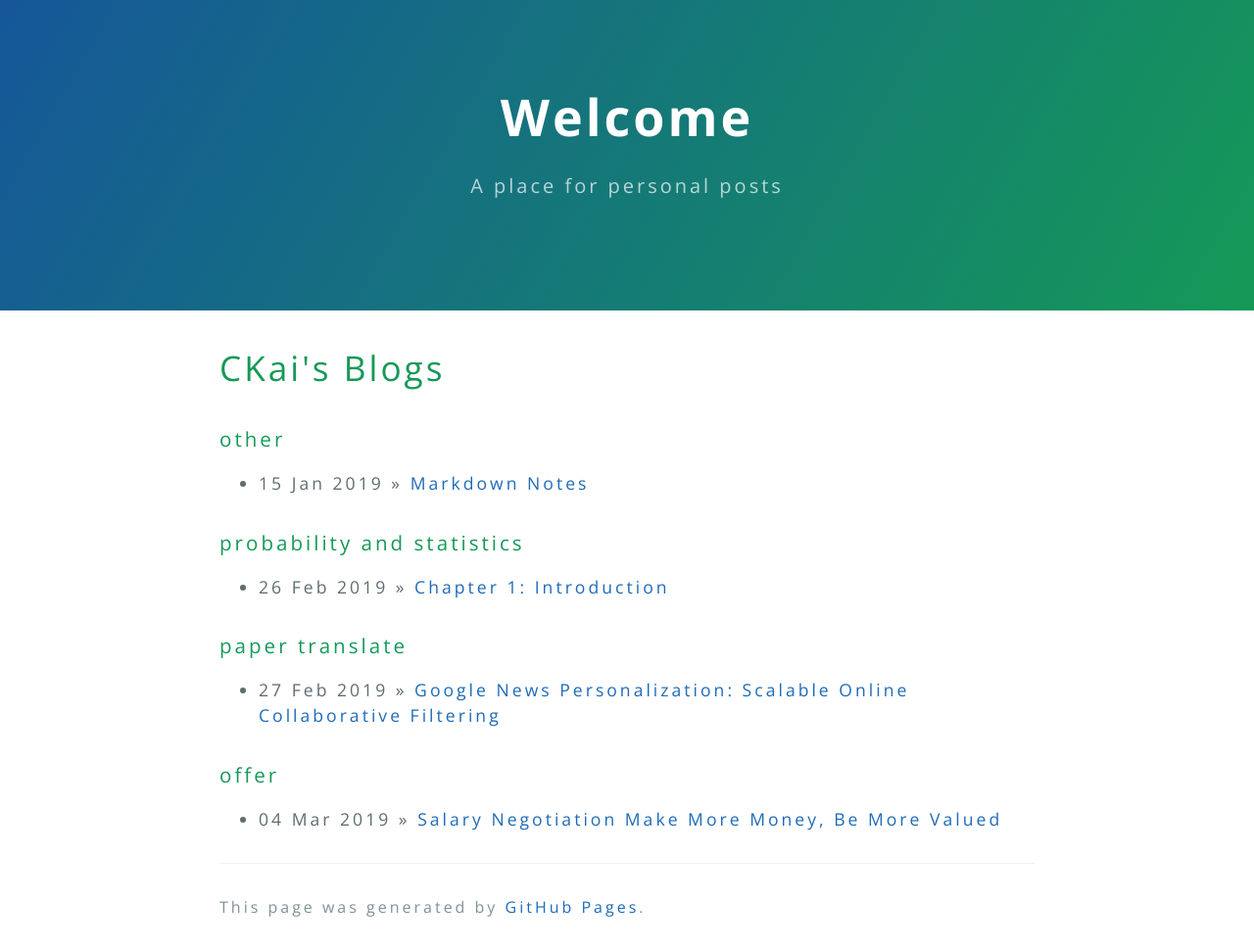
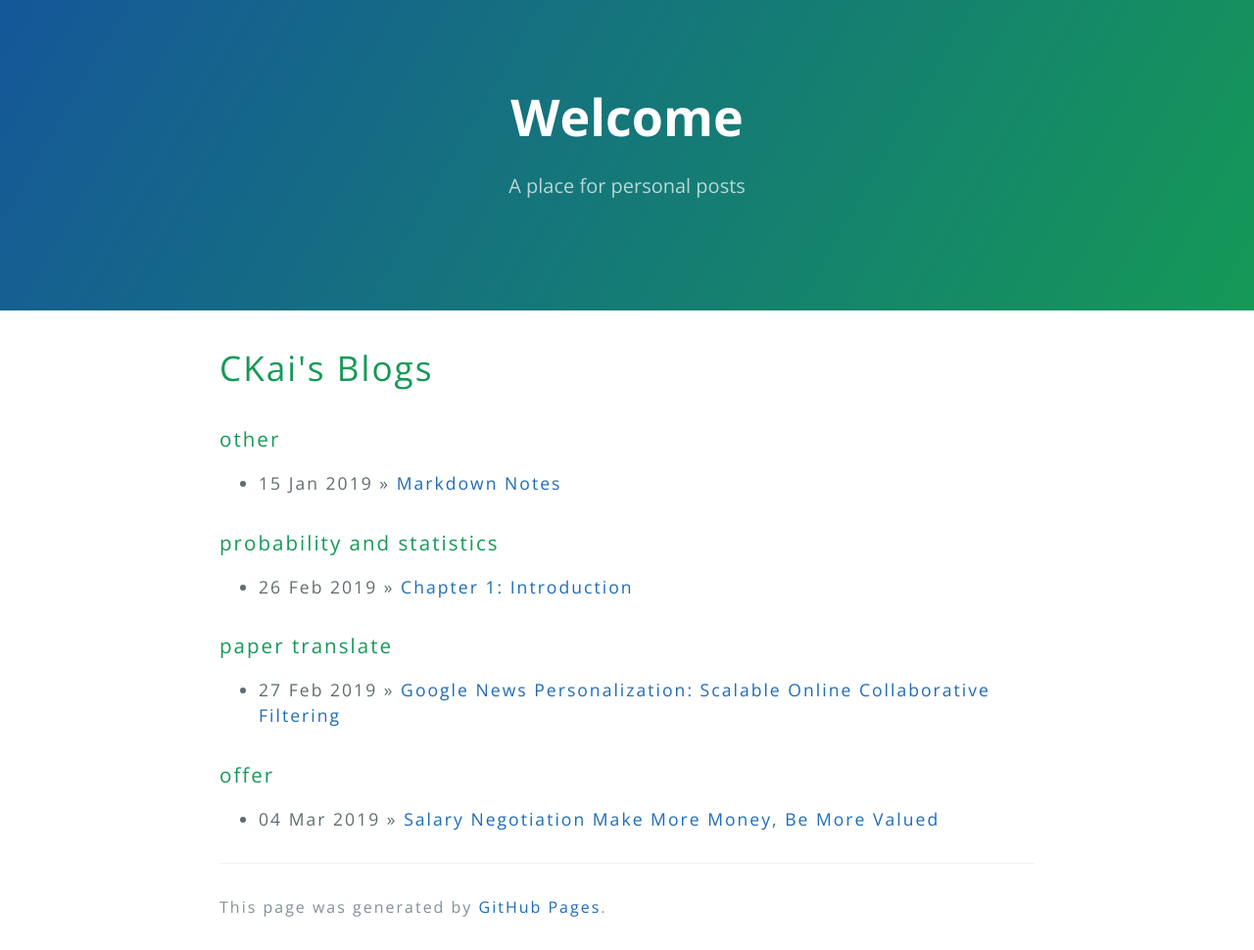
Before and after one commit to cactiiii/cactiiii.github.io, a Jekyll site: the page built from index.html, in a window 1280 px wide. Shown: the whole page at 98% size. Built offline with Jekyll 4.4.1, drawn with Linux system fonts in a browser that asks for light colours.

Commit message:
letter-spacing

```diff
--- a/_sass/jekyll-theme-cayman.scss
+++ b/_sass/jekyll-theme-cayman.scss
@@ -32,7 +32,6 @@ body {
   font-size: 16px;
   line-height: 1.5;
   color: $body-text-color;
-  letter-spacing: 3px;
 }
 
 #skip-to-content {
@@ -162,6 +161,7 @@ a {
 
 .main-content {
   word-wrap: break-word;
+  letter-spacing: 2px;
 
   :first-child {
     margin-top: 0;
```
